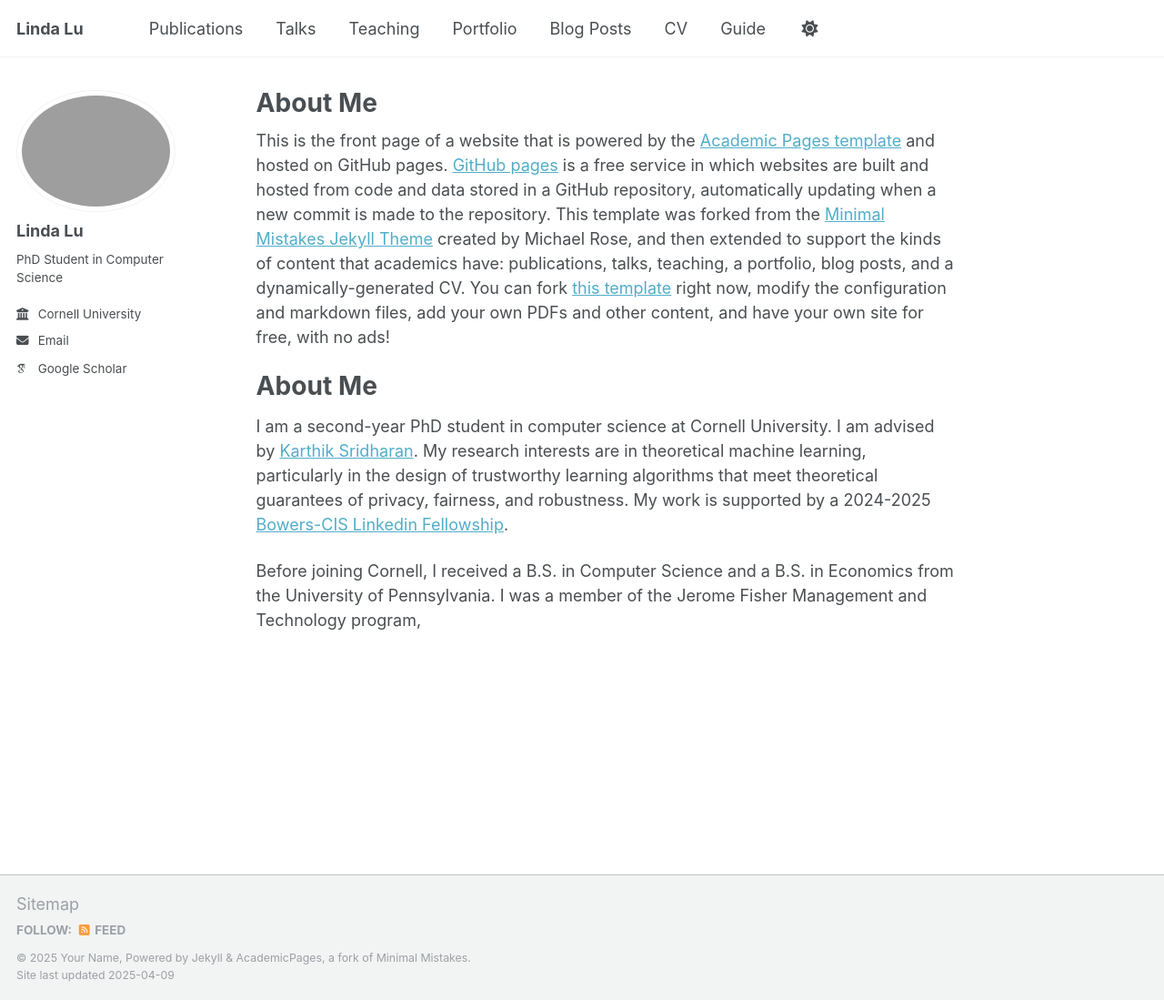
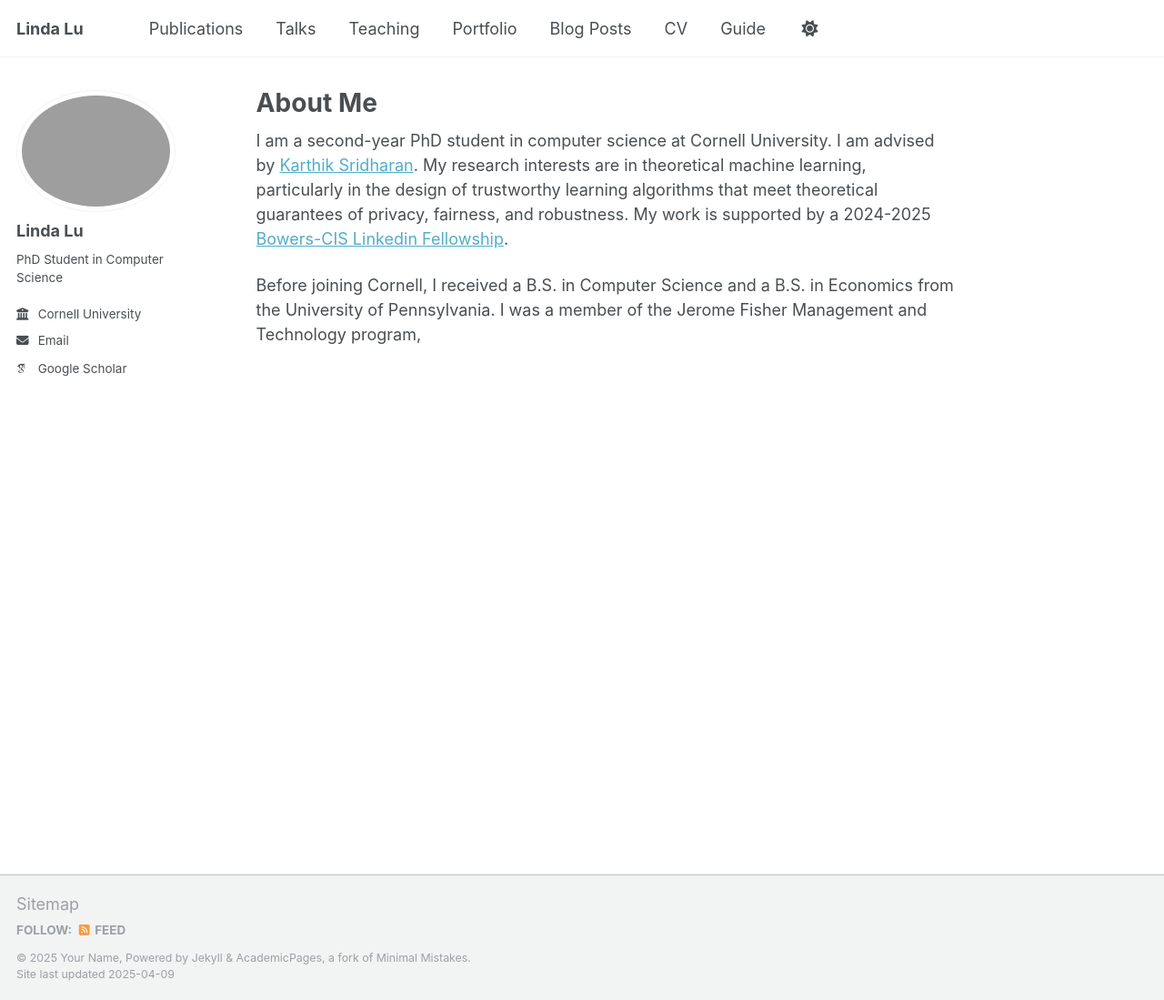
Before and after one commit to lu-linda/lu-linda.github.io, a Jekyll site: the page built from _pages/about.md, in a window 1280 px wide and 1099 px high. Shown: the whole window at 91% size. Built offline with Jekyll 4.4.1, drawn with Linux system fonts in a browser that asks for light colours; some web fonts are replaced.

Commit message:
Update about.md

```diff
--- a/_pages/about.md
+++ b/_pages/about.md
@@ -7,10 +7,6 @@ redirect_from:
   - /about.html
 ---
 
-This is the front page of a website that is powered by the [Academic Pages template](https://github.com/academicpages/academicpages.github.io) and hosted on GitHub pages. [GitHub pages](https://pages.github.com) is a free service in which websites are built and hosted from code and data stored in a GitHub repository, automatically updating when a new commit is made to the repository. This template was forked from the [Minimal Mistakes Jekyll Theme](https://mmistakes.github.io/minimal-mistakes/) created by Michael Rose, and then extended to support the kinds of content that academics have: publications, talks, teaching, a portfolio, blog posts, and a dynamically-generated CV. You can fork [this template](https://github.com/academicpages/academicpages.github.io) right now, modify the configuration and markdown files, add your own PDFs and other content, and have your own site for free, with no ads!
-
-About Me
-======
 I am a second-year PhD student in computer science at Cornell University. I am advised by [Karthik Sridharan](https://www.cs.cornell.edu/~sridharan/). My research interests are in theoretical machine learning, particularly in the design of trustworthy learning algorithms that meet theoretical guarantees of privacy, fairness, and robustness. My work is supported by a 2024-2025 [Bowers-CIS Linkedin Fellowship](https://cis.cornell.edu/eight-scholars-awarded-cornell-bowers-cis-linkedin-grants).
 
 Before joining Cornell, I received a B.S. in Computer Science and a B.S. in Economics from the University of Pennsylvania. I was a member of the Jerome Fisher Management and Technology program,
```
